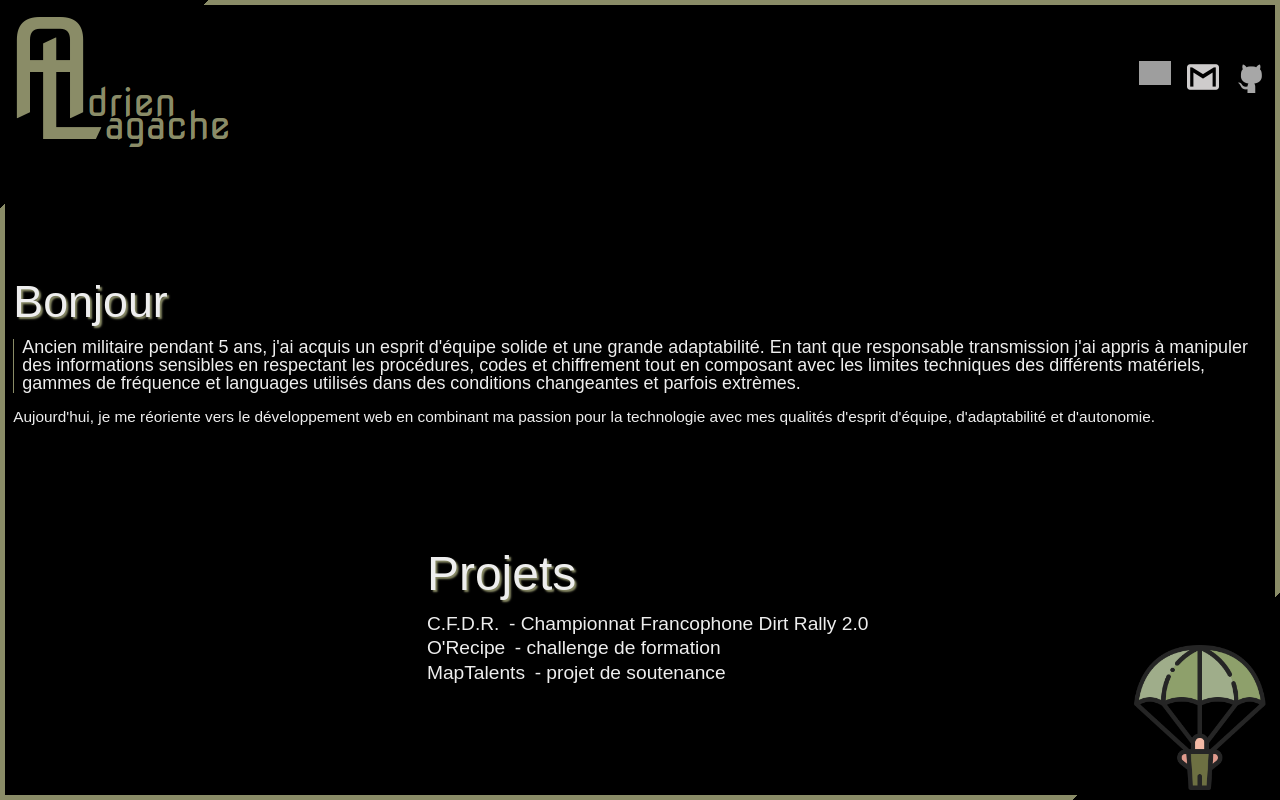
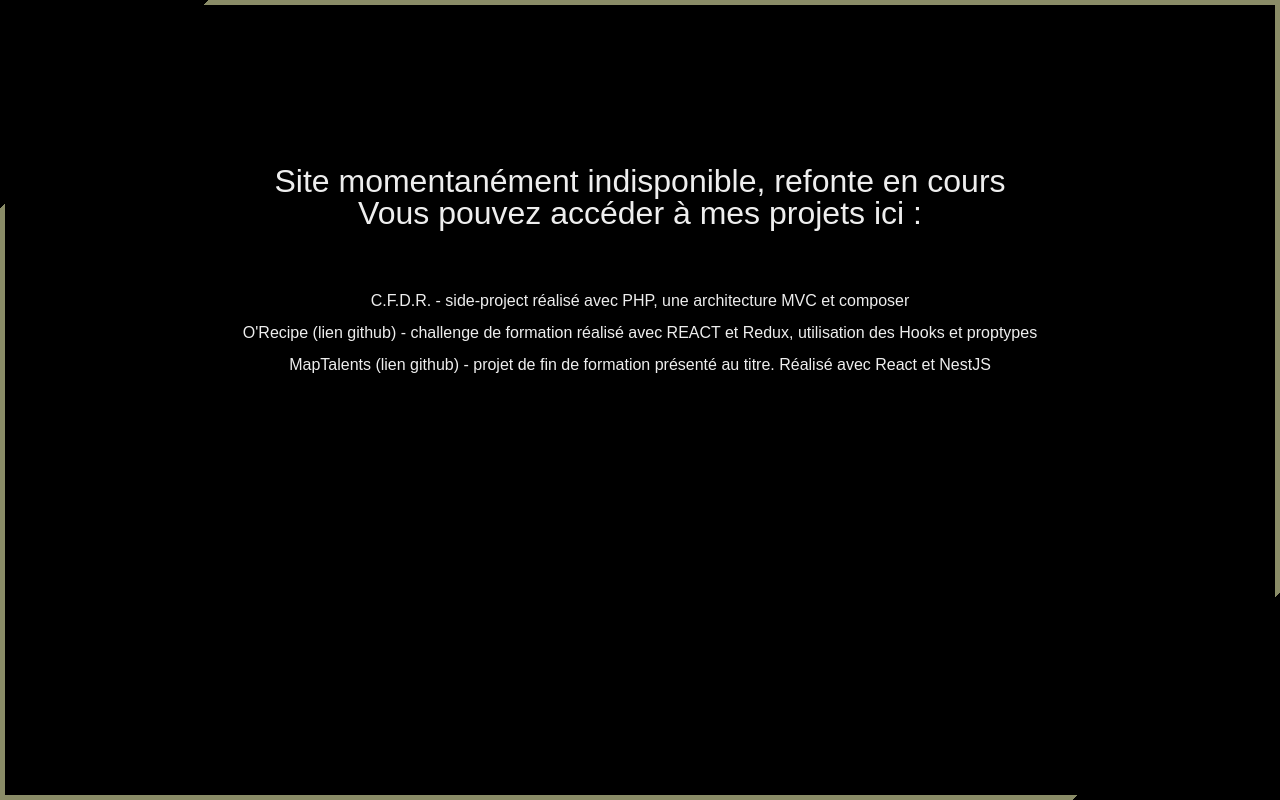
Before and after one commit to AdrienLagache/adrienlagache.github.io, a React (Vite) app: page / in a window 1280 px wide. Built offline with nearby package versions, Linux system fonts and the light colour scheme; grey boxes are pictures that could not be loaded.

Commit message:
[REFACTOR]

```diff
--- a/src/components/App/App.jsx
+++ b/src/components/App/App.jsx
@@ -1,10 +1,10 @@
 import { useSelector } from 'react-redux';
 
-import Header from '../Header/Header';
-import Overview from '../Overview/Overview';
-import Projects from '../Projects/Projects';
-import HeaderLogo from '../HeaderLogo/HeaderLogo';
-import FooterLogo from '../FooterLogo/FooterLogo';
+// import Header from '../Header/Header';
+// import Overview from '../Overview/Overview';
+// import Projects from '../Projects/Projects';
+// import HeaderLogo from '../HeaderLogo/HeaderLogo';
+// import FooterLogo from '../FooterLogo/FooterLogo';
 import themesList from '../../datas/themes';
 
 import './App.scss';
@@ -16,16 +16,49 @@ function App() {
     <div className="App">
       <div className={`custom-border ${themesList[themeIndex]}`}>
         <div className="app-wrapper">
-          <header>
+          <p>
+            Site momentanément indisponible, refonte en cours
+            <br />
+            Vous pouvez accéder à mes projets ici :
+          </p>
+          <ul>
+            <li>
+              <a href="https://cfdr.fr" target="_blank" rel="noreferrer">
+                C.F.D.R. - side-project réalisé avec PHP, une architecture MVC
+                et composer
+              </a>
+            </li>
+            <li>
+              <a
+                href="https://github.com/AdrienLagache/challenge-Orecipes"
+                target="_blank"
+                rel="noreferrer"
+              >
+                O&apos;Recipe (lien github) - challenge de formation réalisé
+                avec REACT et Redux, utilisation des Hooks et proptypes
+              </a>
+            </li>
+            <li>
+              <a
+                href="https://github.com/AdrienLagache/MapTalents-Soutenance"
+                target="_blank"
+                rel="noreferrer"
+              >
+                MapTalents (lien github) - projet de fin de formation présenté
+                au titre. Réalisé avec React et NestJS
+              </a>
+            </li>
+          </ul>
+          {/* <header>
             <HeaderLogo />
             <Header />
           </header>
           <main className="main-wrapper">
             <Overview />
             <Projects />
-          </main>
-          <footer>{/* <p>Lorem ipsum dolor sit amet 2024</p> */}</footer>
-          <FooterLogo />
+          </main> */}
+          {/* <footer><p>Lorem ipsum dolor sit amet 2024</p></footer> */}
+          {/* <FooterLogo /> */}
         </div>
       </div>
     </div>
--- a/src/components/App/App.scss
+++ b/src/components/App/App.scss
@@ -3,6 +3,7 @@
 .App {
   background-color: v.$main-bg-color;
   color: v.$main-font-color;
+  text-align: center;
 
   .parachutiste {
     font-family: 'Nova Square', sans-serif;
@@ -27,8 +28,22 @@
 
     .app-wrapper {
       background-color: v.$main-bg-color;
-      padding: calc(0.5 * v.$gap);
+      padding: calc(10 * v.$gap) 1em;
       height: 98.7vh;
+
+      p {
+        font-size: 2em;
+        margin-bottom: 2em;
+      }
+
+      li {
+        margin: 1em 0;
+      }
+
+      a:hover {
+        font-size: 1.2em;
+        transition: 1s;
+      }
 
       header {
         display: flex;
```
